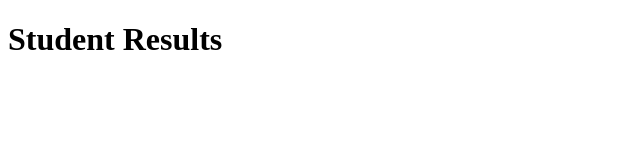
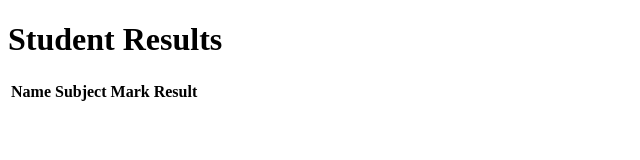
Before and after one commit to zoe-tech149/web-dev, a plain HTML site: page html/tables/02-student-results/index.html in a window 1280 px wide. Shown: the whole page, without its empty margins (0-640 px from the left). Drawn offline with Linux system fonts and the light colour scheme.

Commit message:
feat: Create a heading for each column

```diff
--- a/html/tables/02-student-results/index.html
+++ b/html/tables/02-student-results/index.html
@@ -15,7 +15,12 @@
     <h1>Student Results</h1>
 
     <table>
-      <tr></tr>
+      <tr>
+        <th>Name</th>
+        <th>Subject</th>
+        <th>Mark</th>
+        <th>Result</th>
+      </tr>
     </table>
 
   </body>
```
